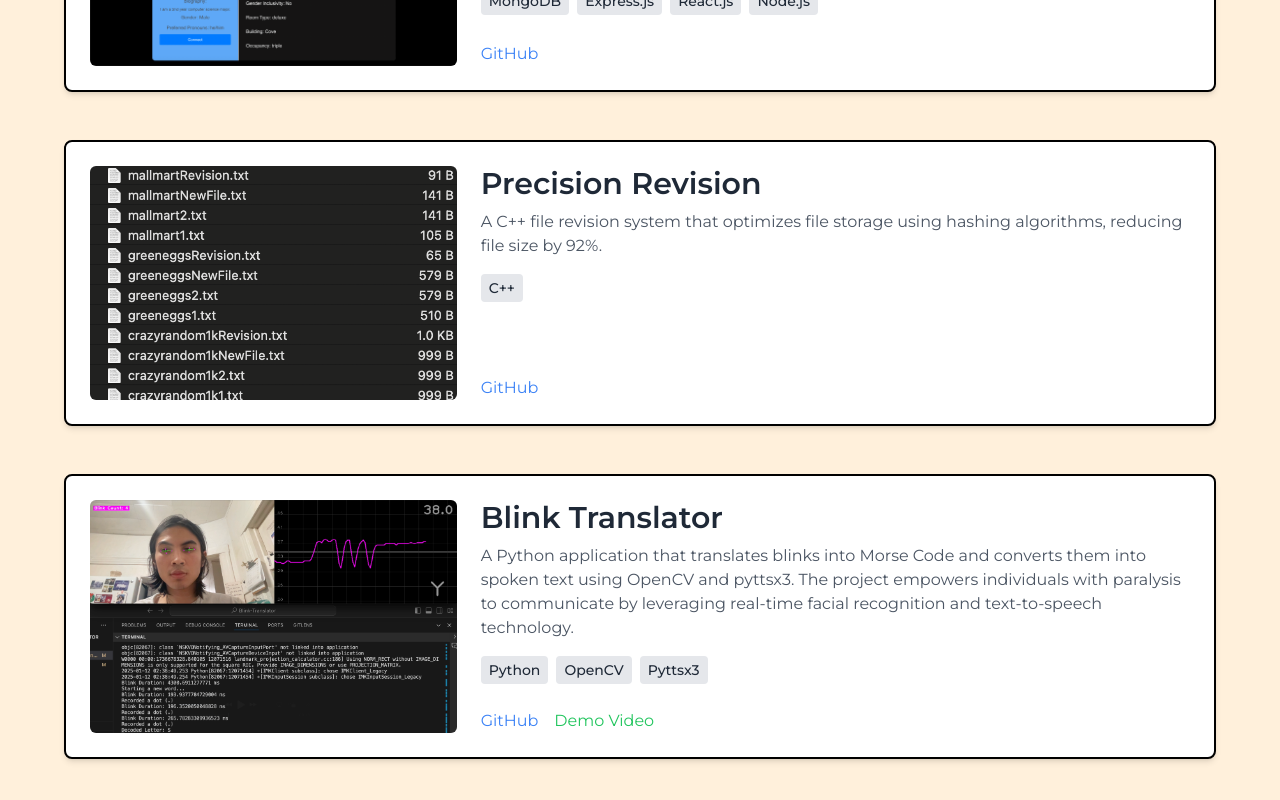
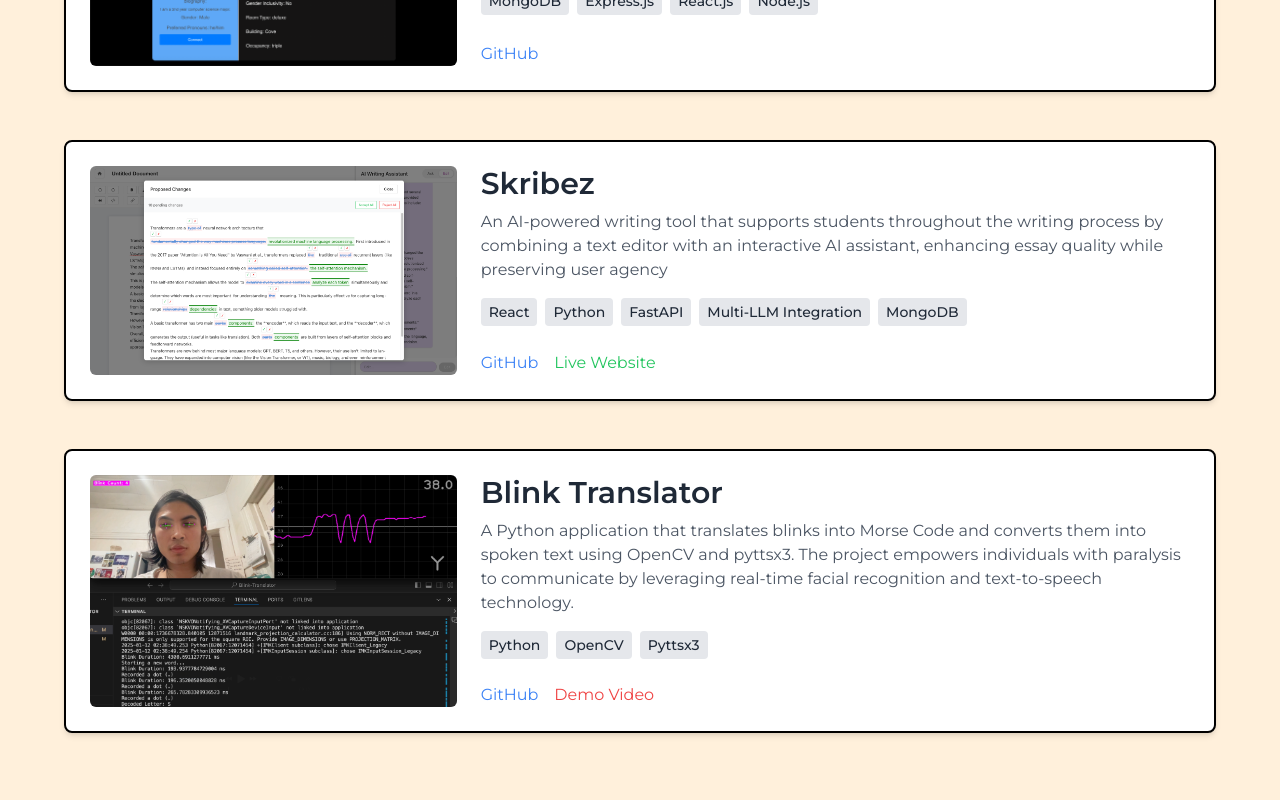
Before and after one commit to LorenzoBolls/LorenzoBolls.github.io, a React (Create React App) app: page / in a window 1280 px wide. Shown: the part 2649-3449 px from the top of the page. Built offline with nearby package versions, Linux system fonts and the light colour scheme.

Commit message:
Updated Projects

```diff
--- a/src/pages/Projects.js
+++ b/src/pages/Projects.js
@@ -1,7 +1,7 @@
 import { motion } from "framer-motion";
 import BruinMatesPhoto from "../assets/Bruin-Mates-Photo.png";
 import BlinkTranslatorPhoto from "../assets/Blink-Translator-Photo.png";
-import PrecisionRevisionPhoto from "../assets/Precision-Revision-Photo.png";
+import SkribezShowcase from "../assets/Skribez-showcase.png";
 
 const projectsData = [
   {
@@ -15,13 +15,14 @@ const projectsData = [
     },
   },
   {
-    title: "Precision Revision",
+    title: "Skribez",
     description:
-      "A C++ file revision system that optimizes file storage using hashing algorithms, reducing file size by 92%.",
-    technologies: ["C++"],
-    image: PrecisionRevisionPhoto,
+      "An AI-powered writing tool that supports students throughout the writing process by combining a text editor with an interactive AI assistant, enhancing essay quality while preserving user agency",
+    technologies: ["React", "Python", "FastAPI", "Multi-LLM Integration", "MongoDB"],
+    image: SkribezShowcase,
     links: {
-      github: "https://github.com/LorenzoBolls/Revision",
+      github: "https://github.com/danila6231/Scribez",
+      liveWebsite: "https://www.skribez.com",
     },
   },
   {
@@ -105,12 +106,22 @@ const Projects = () => {
                       GitHub
                     </a>
                   )}
+                  {project.links.liveWebsite && (
+                    <a
+                      href={project.links.liveWebsite}
+                      target="_blank"
+                      rel="noopener noreferrer"
+                      className="text-green-500 hover:underline"
+                    >
+                      Live Website
+                    </a>
+                  )}
                   {project.links.demo && (
                     <a
                       href={project.links.demo}
                       target="_blank"
                       rel="noopener noreferrer"
-                      className="text-green-500 hover:underline"
+                      className="text-red-500 hover:underline"
                     >
                       Demo Video
                     </a>
```
Also changed, not shown: src/assets/Precision-Revision-Photo.png (deleted), src/assets/Skribez-showcase.png (added).
